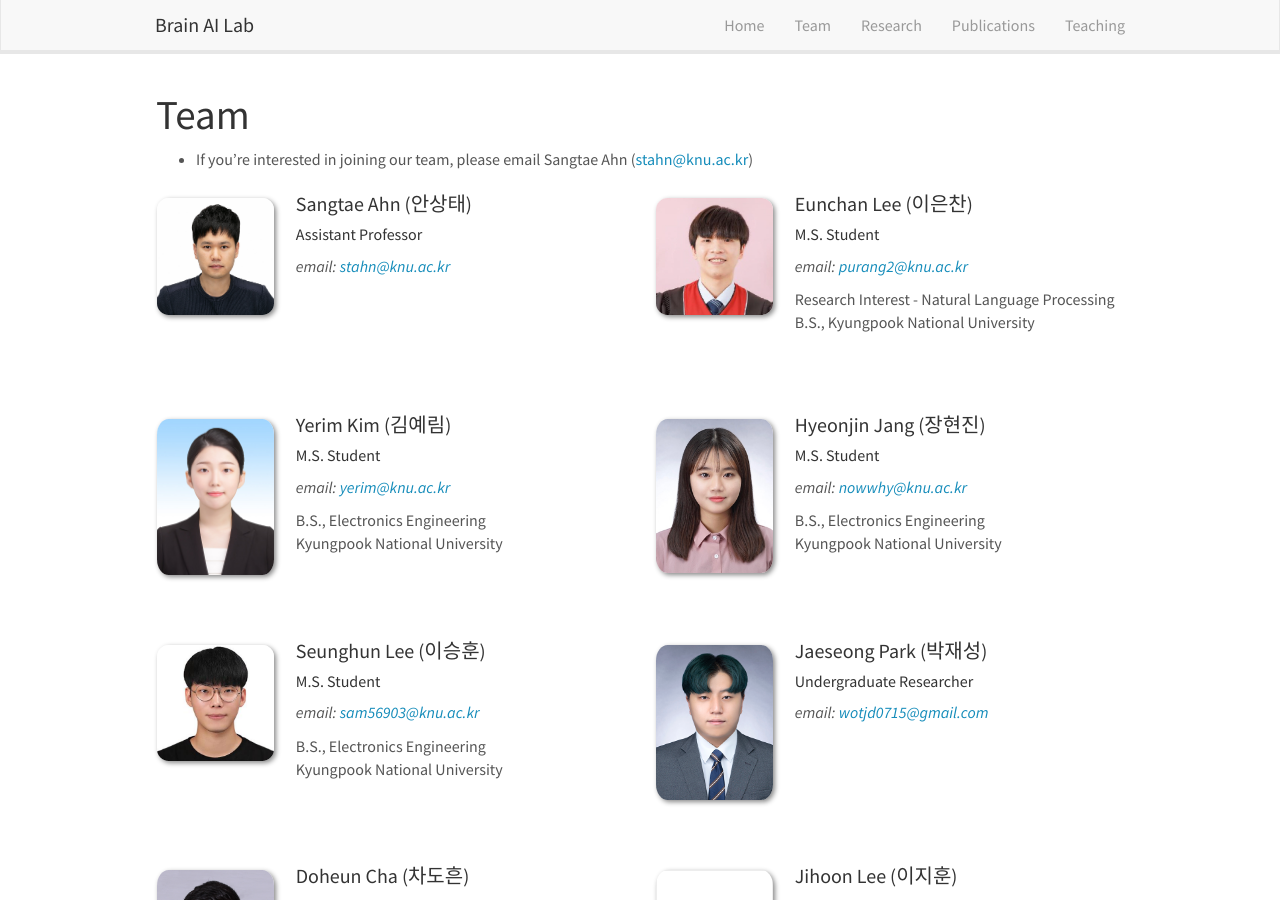
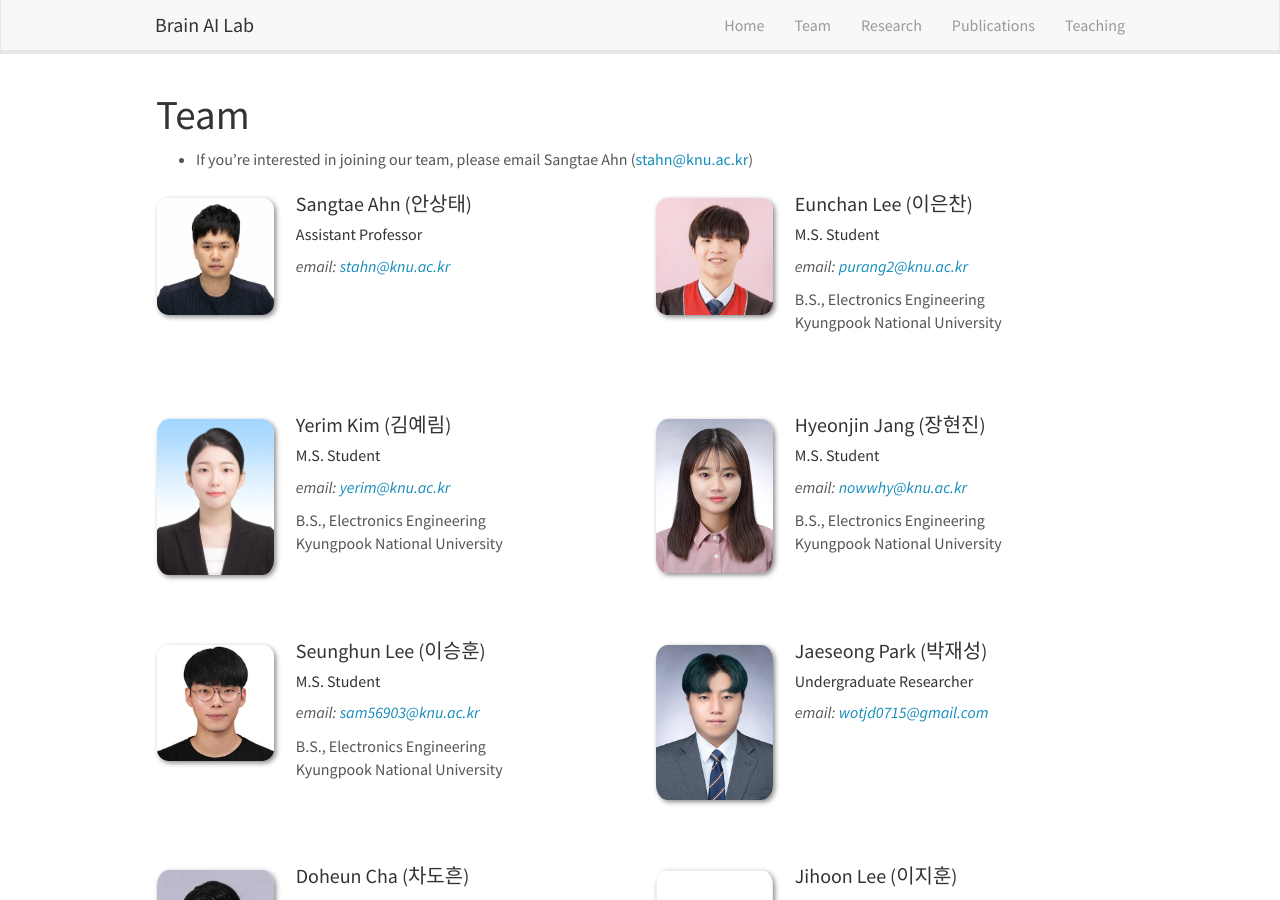
Before and after one commit to KNU-BrainAI/knu-brainai.github.io, a Jekyll site: the page built from _pages/team.md, in a window 1280 px wide and 900 px high. Built offline with Jekyll 4.4.1, drawn with Linux system fonts in a browser that asks for light colours; nearby versions of some CDN libraries.

Commit message:
Update team_members.yml

```diff
--- a/_data/team_members.yml
+++ b/_data/team_members.yml
@@ -10,8 +10,8 @@
   info: M.S. Student
   email: purang2@knu.ac.kr
   number_educ: 2
-  education1: Research Interest - Natural Language Processing
-  education2: B.S., Kyungpook National University
+  education1: B.S., Electronics Engineering
+  education2: Kyungpook National University
 
 
 - name: Yerim Kim (김예림)
```
